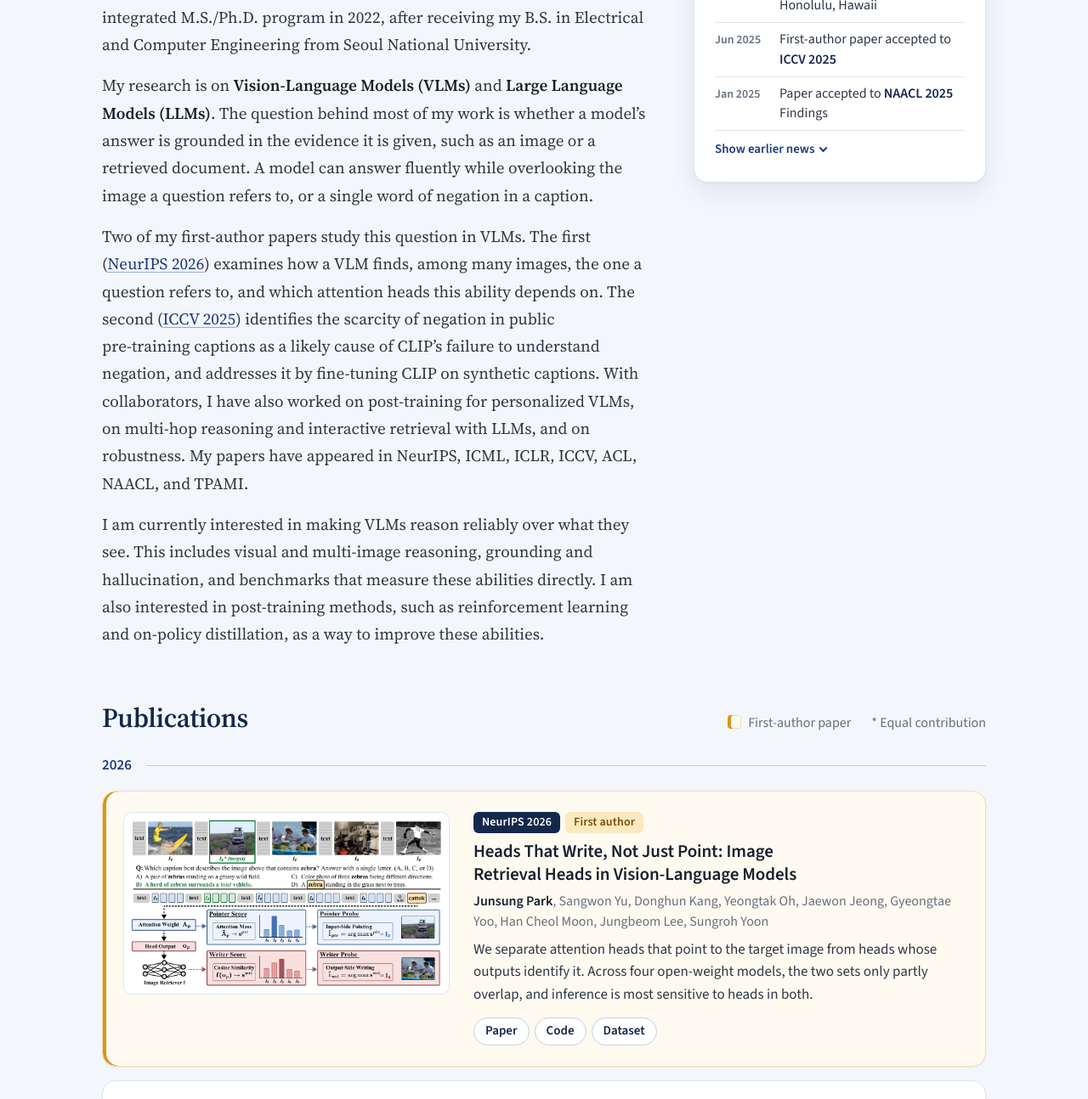
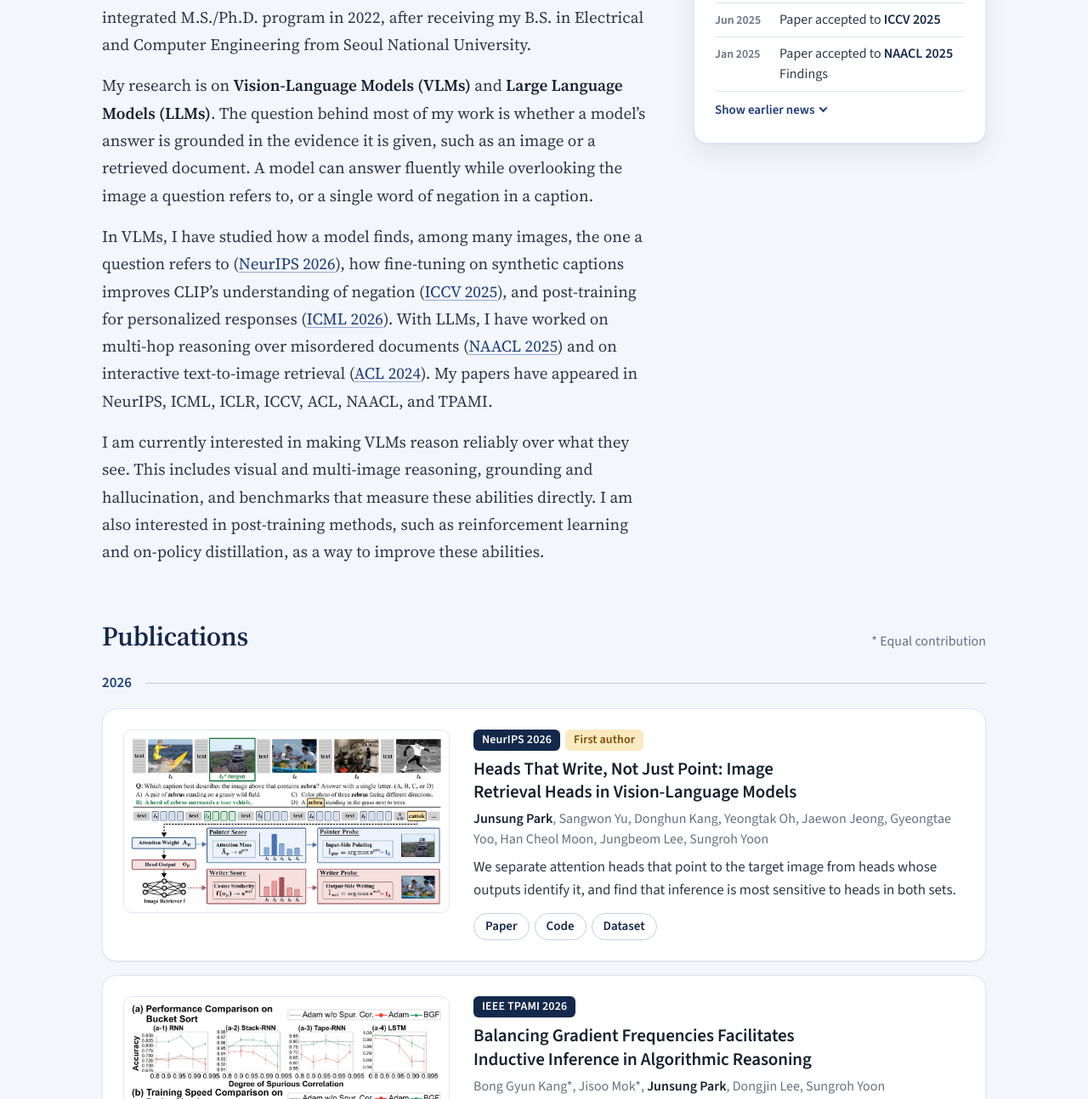
Before and after one commit to parkquasar/parkquasar.github.io, a plain HTML site: page index.html in a window 1280 px wide. Shown: the part 493-1787 px from the top of the page at 85% size. Drawn offline with Linux system fonts and the light colour scheme.

Commit message:
Treat all papers alike: first authorship shown by a tag only; uniform work paragraph and news wording

```diff
--- a/assets/style.css
+++ b/assets/style.css
@@ -306,16 +306,6 @@ h1 {
   letter-spacing: -0.012em;
 }
 .legend { display: flex; flex-wrap: wrap; align-items: center; gap: 0.25rem 1.5rem; color: var(--muted); font-size: 1rem; }
-.legend .swatch {
-  display: inline-block;
-  width: 1rem;
-  height: 1rem;
-  margin-right: 0.5rem;
-  border-radius: 4px;
-  background: var(--cream);
-  box-shadow: inset 4px 0 0 var(--amber), inset 0 0 0 1px var(--cream-line);
-  vertical-align: -0.12em;
-}
 
 .year {
   display: flex;
@@ -345,8 +335,6 @@ h1 {
 }
 .pub + .pub { margin-top: 1rem; }
 .pub:hover { border-color: var(--line-strong); box-shadow: var(--shadow); }
-.pub.first { border-color: var(--cream-line); background: var(--cream); box-shadow: inset 4px 0 0 var(--amber), var(--shadow-sm); }
-.pub.first:hover { box-shadow: inset 4px 0 0 var(--amber), var(--shadow); }
 
 .thumb {
   display: block;
--- a/index.html
+++ b/index.html
@@ -15,7 +15,7 @@
   <link rel="icon" href="favicon.svg?v=b9212a78" type="image/svg+xml">
   <link rel="preload" href="assets/fonts/source-sans-3-latin-wght-normal.woff2" as="font" type="font/woff2" crossorigin>
   <link rel="preload" href="assets/fonts/source-serif-4-latin-opsz-normal.woff2" as="font" type="font/woff2" crossorigin>
-  <link rel="stylesheet" href="assets/style.css?v=9c555339">
+  <link rel="stylesheet" href="assets/style.css?v=f234aac4">
   <script type="application/ld+json">
   {
     "@context": "https://schema.org",
@@ -78,7 +78,7 @@
           <div class="bio">
             <p>I am an AI researcher and a Ph.D. candidate in Electrical and Computer Engineering at Seoul National University, advised by <a class="nb" href="https://data.snu.ac.kr/">Prof. Sungroh Yoon</a> in the Data Science &amp; Artificial Intelligence Laboratory. I started the integrated <span class="nb">M.S./Ph.D.</span> program in 2022, after receiving my B.S. in Electrical and Computer Engineering from Seoul National University.</p>
             <p>My research is on <strong><span class="nb">Vision-Language</span> Models (VLMs)</strong> and <strong>Large Language Models (LLMs)</strong>. The question behind most of my work is whether a model&rsquo;s answer is grounded in the evidence it is given, such as an image or a retrieved document. A model can answer fluently while overlooking the image a question refers to, or a single word of negation in a caption.</p>
-            <p>Two of my <span class="nb">first-author</span> papers study this question in VLMs. The first <span class="nb">(<a href="#neurips2026">NeurIPS 2026</a>)</span> examines how a VLM finds, among many images, the one a question refers to, and which attention heads this ability depends on. The second <span class="nb">(<a href="#iccv2025">ICCV 2025</a>)</span> identifies the scarcity of negation in public <span class="nb">pre-training</span> captions as a likely cause of CLIP&rsquo;s failure to understand negation, and addresses it by <span class="nb">fine-tuning</span> CLIP on synthetic captions. With collaborators, I have also worked on <span class="nb">post-training</span> for personalized VLMs, on <span class="nb">multi-hop</span> reasoning and interactive retrieval with LLMs, and on robustness. My papers have appeared in NeurIPS, ICML, ICLR, ICCV, ACL, NAACL, and TPAMI.</p>
+            <p>In VLMs, I have studied how a model finds, among many images, the one a question refers to <span class="nb">(<a href="#neurips2026">NeurIPS 2026</a>)</span>, how <span class="nb">fine-tuning</span> on synthetic captions improves CLIP&rsquo;s understanding of negation <span class="nb">(<a href="#iccv2025">ICCV 2025</a>)</span>, and <span class="nb">post-training</span> for personalized responses <span class="nb">(<a href="#icml2026">ICML 2026</a>)</span>. With LLMs, I have worked on <span class="nb">multi-hop</span> reasoning over misordered documents <span class="nb">(<a href="#naacl2025">NAACL 2025</a>)</span> and on interactive <span class="nb">text-to-image</span> retrieval <span class="nb">(<a href="#acl2024">ACL 2024</a>)</span>. My papers have appeared in NeurIPS, ICML, ICLR, ICCV, ACL, NAACL, and TPAMI.</p>
             <p>I am currently interested in making VLMs reason reliably over what they see. This includes visual and <span class="nb">multi-image</span> reasoning, grounding and hallucination, and benchmarks that measure these abilities directly. I am also interested in <span class="nb">post-training</span> methods, such as reinforcement learning and <span class="nb">on-policy</span> distillation, as a way to improve these abilities.</p>
           </div>
         </div>
@@ -89,11 +89,11 @@
             <ul>
               <li><time datetime="2026-12">Dec 2026</time><span>Presenting at <a href="#neurips2026">NeurIPS 2026</a> in <span class="nb">Sydney, Australia</span></span></li>
               <li><time datetime="2026-10">Oct 2026</time><span>Paper accepted to <a href="#tpami2026">IEEE TPAMI</a></span></li>
-              <li><time datetime="2026-09">Sep 2026</time><span>First-author paper accepted to <a href="#neurips2026">NeurIPS 2026</a></span></li>
+              <li><time datetime="2026-09">Sep 2026</time><span>Paper accepted to <a href="#neurips2026">NeurIPS 2026</a></span></li>
               <li><time datetime="2026-07">Jul 2026</time><span>Presented at <a href="#icml2026">ICML 2026</a> in <span class="nb">Seoul, Korea</span></span></li>
               <li><time datetime="2026-04">Apr 2026</time><span>Paper accepted to <a href="#icml2026">ICML 2026</a></span></li>
               <li><time datetime="2025-10">Oct 2025</time><span>Presented at <a href="#iccv2025">ICCV 2025</a> in <span class="nb">Honolulu, Hawaii</span></span></li>
-              <li><time datetime="2025-06">Jun 2025</time><span>First-author paper accepted to <a href="#iccv2025">ICCV 2025</a></span></li>
+              <li><time datetime="2025-06">Jun 2025</time><span>Paper accepted to <a href="#iccv2025">ICCV 2025</a></span></li>
               <li><time datetime="2025-01">Jan 2025</time><span>Paper accepted to <a href="#naacl2025">NAACL 2025</a> Findings</span></li>
             </ul>
             <details>
@@ -112,22 +112,22 @@
   </section>
 
   <!-- ===== Publications ================================================ -->
-  <!-- One article.pub card per paper, newest first. Add the class first for first-author papers. -->
+  <!-- One article.pub card per paper, newest first. Mark first authorship with the "First author" tag. -->
   <section class="wrap block" id="publications" aria-labelledby="h-pubs">
     <div class="sec">
       <h2 id="h-pubs">Publications</h2>
-      <div class="legend"><span><span class="swatch" aria-hidden="true"></span>First-author paper</span><span>* Equal contribution</span></div>
+      <div class="legend"><span>* Equal contribution</span></div>
     </div>
 
     <div class="year" role="heading" aria-level="3">2026</div>
 
-    <article class="pub first" id="neurips2026">
+    <article class="pub" id="neurips2026">
       <a class="thumb" href="assets/img/heads-full.webp?v=462a0821" aria-label="Open the figure at full size"><img src="assets/img/heads.webp?v=57a70921" width="1100" height="595" alt="Figure 1 of the paper: a multi-image question, the pointer score computed from a head's attention, and the writer score computed from the head's output."></a>
       <div>
         <div class="meta"><span class="venue">NeurIPS 2026</span><span class="tag first">First author</span></div>
         <h3><a href="https://arxiv.org/abs/2611.04903">Heads That Write, Not Just Point: Image Retrieval Heads in <span class="nb">Vision-Language</span> Models</a></h3>
         <p class="authors"><span class="me">Junsung Park</span>, Sangwon Yu, Donghun Kang, Yeongtak Oh, Jaewon Jeong, Gyeongtae Yoo, Han Cheol Moon, Jungbeom Lee, Sungroh Yoon</p>
-        <p class="desc">We separate attention heads that point to the target image from heads whose outputs identify it. Across four <span class="nb">open-weight</span> models, the two sets only partly overlap, and inference is most sensitive to heads in both.</p>
+        <p class="desc">We separate attention heads that point to the target image from heads whose outputs identify it, and find that inference is most sensitive to heads in both sets.</p>
         <ul class="links"><li><a href="https://arxiv.org/abs/2611.04903">Paper</a></li><li><a href="https://github.com/parkquasar/Image-Retrieval-Heads">Code</a></li><li><a href="https://huggingface.co/datasets/jerryray/ICIR-MCQ">Dataset</a></li></ul>
       </div>
     </article>
@@ -154,13 +154,13 @@
 
     <div class="year" role="heading" aria-level="3">2025</div>
 
-    <article class="pub first" id="iccv2025">
+    <article class="pub" id="iccv2025">
       <a class="thumb" href="assets/img/negationclip-full.webp?v=5c2f1232" aria-label="Open the figure at full size"><img src="assets/img/negationclip.webp?v=a908447a" width="1100" height="644" loading="lazy" alt="Figure 1 of the paper: CLIP and NegationCLIP on image-text matching, text-to-image generation, and referring image segmentation with negated prompts."></a>
       <div>
         <div class="meta"><span class="venue">ICCV 2025</span><span class="tag first">First author</span></div>
         <h3><a href="https://openaccess.thecvf.com/content/ICCV2025/html/Park_Know_No_Better_A_Data-Driven_Approach_for_Enhancing_Negation_Awareness_ICCV_2025_paper.html">Know &ldquo;No&rdquo; Better: A <span class="nb">Data-Driven</span> Approach for Enhancing Negation Awareness in CLIP</a></h3>
         <p class="authors"><span class="me">Junsung Park</span>, Jungbeom Lee, Jongyoon Song, Sangwon Yu, Dahuin Jung, Sungroh Yoon</p>
-        <p class="desc">CLIP often fails to tell a concept from its negation. We generate captions with negation, <span class="nb">fine-tune</span> CLIP&rsquo;s text encoder on them, and introduce the NegRefCOCOg benchmark.</p>
+        <p class="desc">We improve CLIP&rsquo;s understanding of negation by <span class="nb">fine-tuning</span> it on synthetic captions with negation, and introduce the NegRefCOCOg benchmark.</p>
         <ul class="links"><li><a href="https://openaccess.thecvf.com/content/ICCV2025/html/Park_Know_No_Better_A_Data-Driven_Approach_for_Enhancing_Negation_Awareness_ICCV_2025_paper.html">Paper</a></li><li><a href="https://arxiv.org/abs/2501.10913">arXiv</a></li><li><a href="https://github.com/parkquasar/NegationCLIP">Code</a></li><li><a href="https://huggingface.co/jerryray/negationclip">Models</a></li></ul>
       </div>
     </article>
```
Also changed, not shown: 1 other file.
